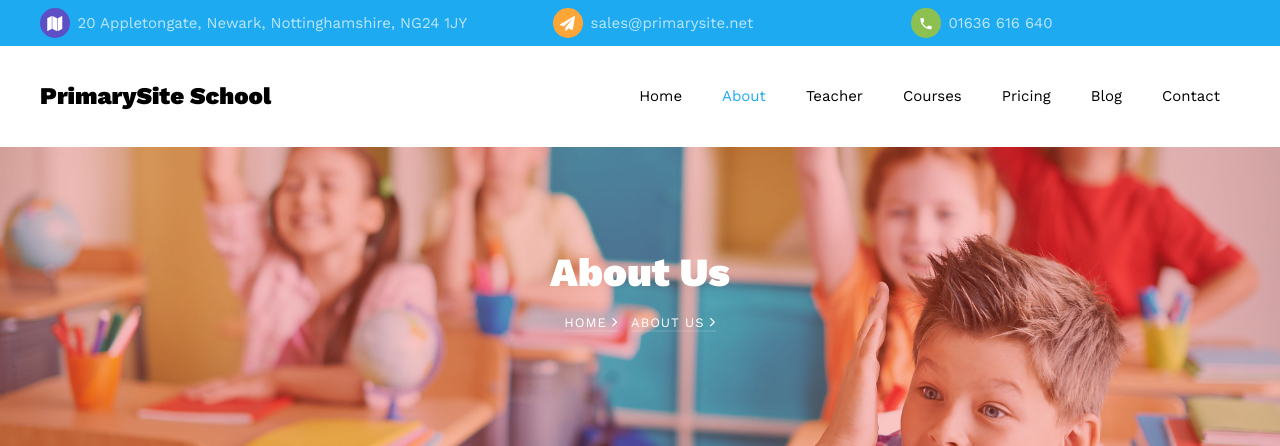
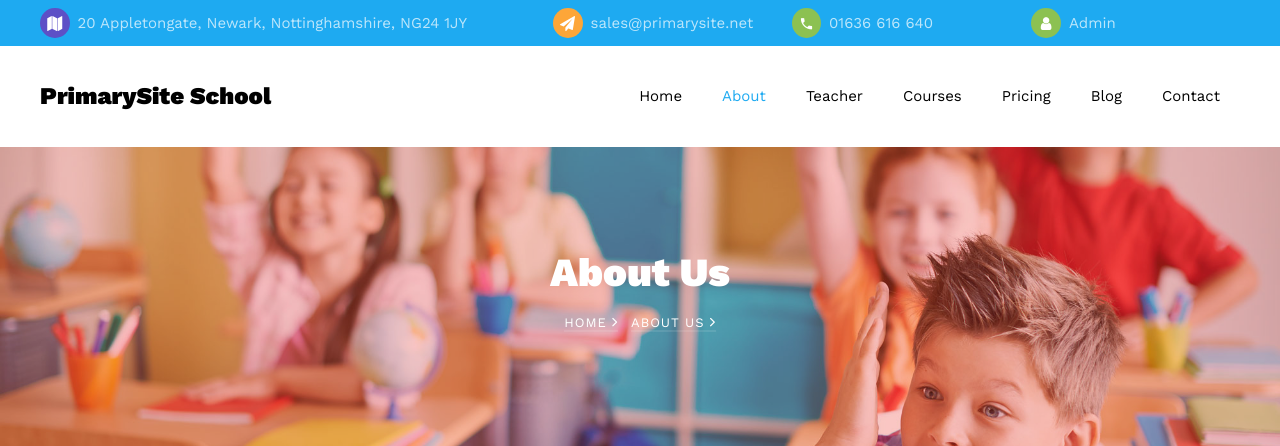
Before and after one commit to loghmanb/Kiddos-Django, a Django app: page /about in a window 1280 px wide. Shown: the top 446 px of the page. Run offline with Django 3.2, Linux system fonts and the light colour scheme; data comes from the database, SQL or seed files in the repository; both versions use the stored data as it was after the commit; some libraries are stand-ins or nearby versions; some web fonts are replaced.

Commit message:
add admin link to topbar

```diff
--- a/kiddos/urls.py
+++ b/kiddos/urls.py
@@ -26,7 +26,7 @@ from django.conf.urls.static import static
 
 urlpatterns = [
     path('', include('pages.urls')),
-    path('admin/', admin.site.urls),
+    path('admin/', admin.site.urls, name='admin'),
 ] + static(settings.MEDIA_URL, document_root=settings.MEDIA_ROOT)
 
 admin.site.site_header = "Kiddos-Django Admin"
--- a/templates/partials/_topbar.html
+++ b/templates/partials/_topbar.html
@@ -18,6 +18,11 @@
                                 class="icon-phone2"></span></div>
                         <span class="text">{{ settings_phone_no }}</span>
                     </div>
+                    <div class="col-md pr-4 d-flex topper align-items-center">
+                        <div class="icon bg-tertiary mr-2 d-flex justify-content-center align-items-center"><span
+                                class="icon-user"></span></div>
+                        <a href="{% url 'admin:login' %}"><span class="text">Admin</span></a>
+                    </div>
                 </div>
             </div>
         </div>
```
Also changed, not shown: kiddos.sqlite3.
